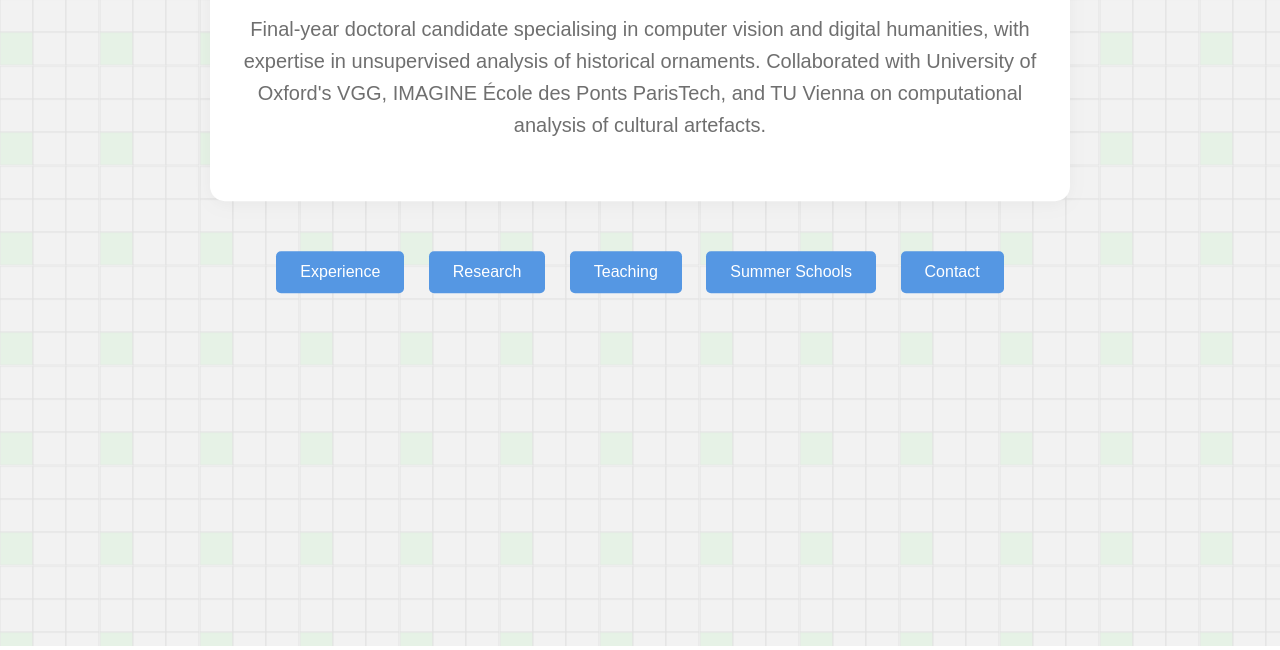
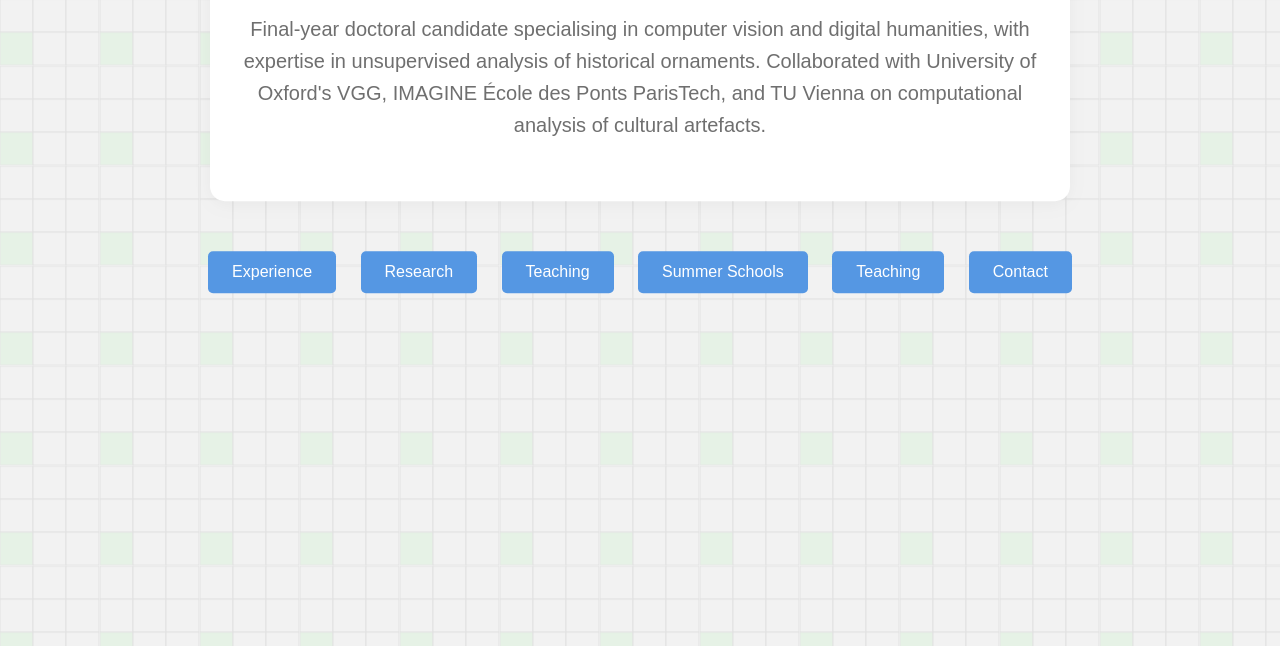
Before and after one commit to SayanChaki/SayanChaki.github.io, a plain HTML site: page index.html in a window 1280 px wide. Shown: the part 235-885 px from the top of the page. Drawn offline with Linux system fonts and the light colour scheme.

Commit message:
Update index.html

```diff
--- a/index.html
+++ b/index.html
@@ -340,6 +340,7 @@
                 <button class="btn" onclick="showSection('research')">Research</button>
                 <button class="btn" onclick="showSection('teaching')">Teaching</button>
                 <button class="btn" onclick="showSection('summer-schools')">Summer Schools</button>
+                <button class="btn" onclick="showSection('summer-schools')">Teaching</button>
                 <button class="btn btn-secondary" onclick="showModal('contact')">Contact</button>
             </div>
 
```
